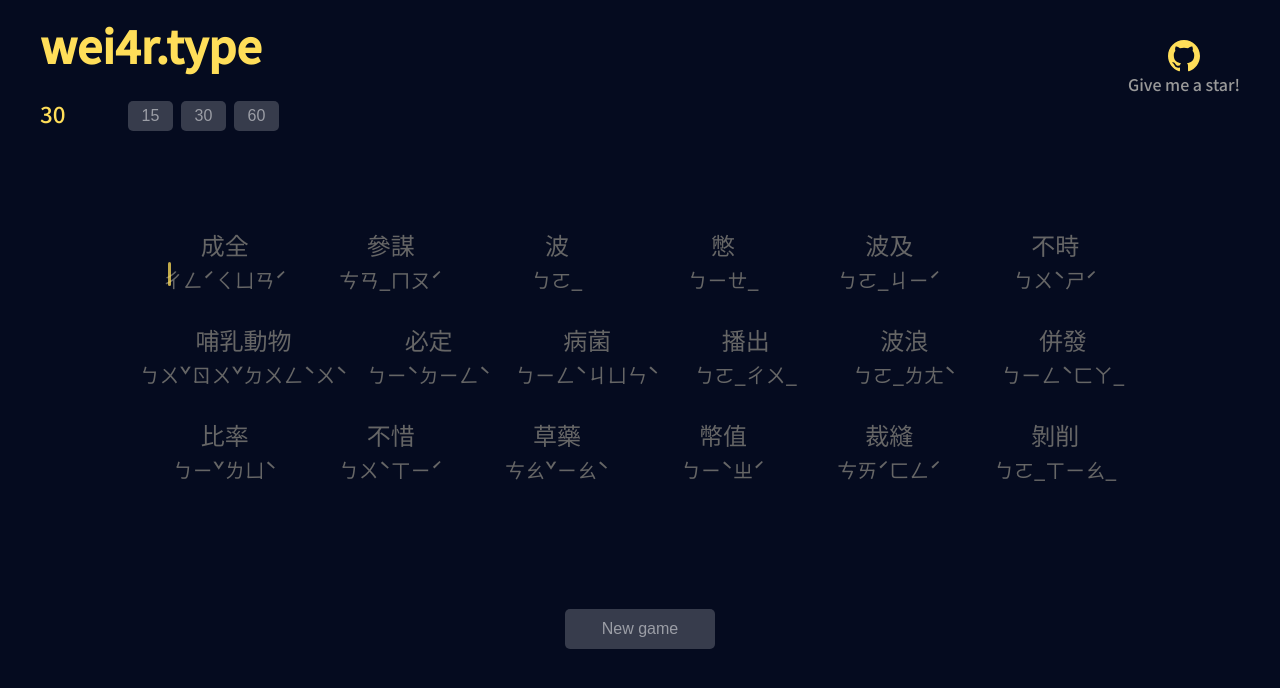
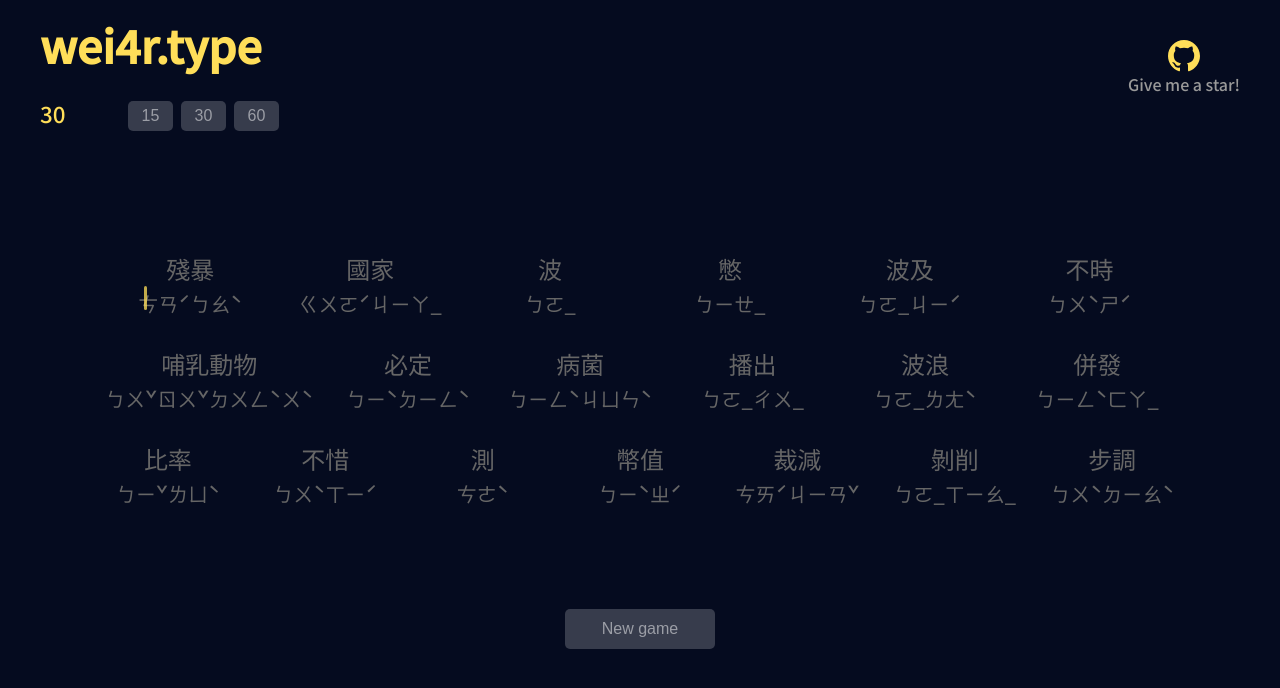
Before and after one commit to wei4r/wei4r.type, a Next.js app: page / in a window 1280 px wide. Shown: the top 688 px of the page. Built offline with nearby package versions, Linux system fonts and the light colour scheme.

Commit message:
Fix window size issues.

```diff
--- a/src/components/game.tsx
+++ b/src/components/game.tsx
@@ -18,7 +18,7 @@ export default function Game() {
   }, []);
 
 	return (
-	  <>
+	  <div>
 			<Header/>
 			<TimeBar time={countdown} setTime={setTime} restart={restart}/>
 			{countdown > 0 ?
@@ -26,6 +26,6 @@ export default function Game() {
 				: <Result scoreboard={scoreboard} time={time}/>
 			}
 			<Restart restart={restart}/>
-    </>
+    </div>
   );
 }
--- a/src/css/globals.css
+++ b/src/css/globals.css
@@ -1,5 +1,5 @@
 :root {
-  --max-width: 1100px;
+  --max-width: 1400px;
   --border-radius: 12px;
   --font-mono: ui-monospace, Menlo, Monaco, "Cascadia Mono", "Segoe UI Mono",
     "Roboto Mono", "Oxygen Mono", "Ubuntu Monospace", "Source Code Pro",
@@ -40,7 +40,7 @@
   --card-border-rgb: 131, 134, 135;
 
 
-  --bgColor: rgb(5, 11, 31);
+  --bgColor: #050B1F;
   --textPrimary: #fff;
   --textSecondary: #666;
   --primaryColor: #ffde59;
@@ -84,7 +84,8 @@
 }
 html,
 body {
-  max-width: 100%;
+  max-width: var(--max-width);
+  max-height: 100%;
   overflow-x: hidden;
   margin: 0;
 }
--- a/src/css/page.module.css
+++ b/src/css/page.module.css
@@ -44,7 +44,8 @@
     width: 150px;
 }
 .game{
-    margin: 8%;
+    margin: 10% 4% 6% 4%;
+    /* margin: 8%; */
     line-height:35px;
     height:285px;
     overflow: hidden;
@@ -194,3 +195,11 @@ div.word{
     margin-top: 20px;
     color: #999;
 }
+
+/* .container {
+    display: flex;
+    flex-direction: column;
+    justify-content:flex-start;
+    height: 100%;
+    margin: 0;
+} */
--- a/src/hooks/useTypingGame.ts
+++ b/src/hooks/useTypingGame.ts
@@ -12,7 +12,7 @@ const useTypingGame = () => {
   const [userInput, setUserInput] = useState<string>('');
   const [cursorPosition, setCursorPosition] = useState<number>(0);
   const [typingState, setTypingState] = useState<TypingState>('idle');
-  const [wordsPerLine, setWordsPerLine] = useState<number>(6);
+  const [wordsPerLine, setWordsPerLine] = useState<number>(1);
   const [scoreboard, setScoreboard] = useState<number[]>([0,0]);
   const cursorRef = useRef<HTMLDivElement>(null);
   const gameRef = useRef<HTMLDivElement>(null);
@@ -108,17 +108,22 @@ const useTypingGame = () => {
 
   useEffect(() => {   // Update wordsPerLine based on window width
     const handleResize = () => {
+      // console.log(window.innerWidth);
       updateCursor(cursorRef);
-      if (window.innerWidth < 777) {
+      if (window.innerWidth < 710) {
         setWordsPerLine(3);
       }
-      else if (window.innerWidth < 972) {
+      else if (window.innerWidth < 887) {
         setWordsPerLine(4);
       }
-      else if (window.innerWidth < 1165) {
+      else if (window.innerWidth < 1065) {
         setWordsPerLine(5);
-      } else {
+
+      } else if (window.innerWidth < 1242) {
         setWordsPerLine(6);
+      }
+      else {
+        setWordsPerLine(7);
       }
     };
 
--- a/src/pages/index.tsx
+++ b/src/pages/index.tsx
@@ -6,9 +6,9 @@ import MobileNotSupported from '../components/MobileNotSupported';
 
 
 export default function App() {
-  const isMobile = useDetectDevice(); // Move this line inside the App component
+  const isMobile = useDetectDevice();
   return (
-    <>
+    <div className={styles.main}>
       <Head>
         <title>wei4r.type</title>
       </Head>
@@ -23,6 +23,6 @@ export default function App() {
         )}
 
       </main>
-    </>
+    </div>
   );
 }
--- a/src/words.json
+++ b/src/words.json
@@ -149,7 +149,6 @@
 	"不懈": "ㄅㄨˊㄒㄧㄝˋ",
 	"不再": "ㄅㄨˊㄗㄞˋ",
 	"不致": "ㄅㄨˊㄓˋ",
-	"不知不覺": "ㄅㄨˋㄓ_ㄅㄨˋㄐㄩㄝˊ",
 	"不至於": "ㄅㄨˊㄓˋㄩˊ",
 	"部落": "ㄅㄨˋㄌㄨㄛˋ",
 	"部署": "ㄅㄨˋㄕㄨˇ",
@@ -232,7 +231,6 @@
 	"程式": "ㄔㄥˊㄕˋ",
 	"呈獻": "ㄔㄥˊㄒㄧㄢˋ",
 	"誠心": "ㄔㄥˊㄒㄧㄣ_",
-	"誠心誠意": "ㄔㄥˊㄒㄧㄣ_ㄔㄥˊㄧˋ",
 	"誠摯": "ㄔㄥˊㄓˋ",
 	"吃驚": "ㄔ_ㄐㄧㄥ_",
 	"吃苦": "ㄔ_ㄎㄨˇ",
@@ -277,7 +275,6 @@
 	"出血": "ㄔㄨ_ㄒㄧㄝˇ",
 	"初期": "ㄔㄨ_ㄑㄧˊ",
 	"儲備": "ㄔㄨˊㄅㄟˋ",
-	"除此之外": "ㄔㄨˊㄘˇㄓ_ㄨㄞˋ",
 	"鋤頭": "ㄔㄨˊㄊㄡˊ",
 	"處方": "ㄔㄨˇㄈㄤ_",
 	"處分": "ㄔㄨˇㄈㄣˋ",
```
Also changed, not shown: package.json (+4 -3 lines), src/logic.ts (+0 -10 lines), 1 other file (tests, documents, lock files or other folders).
